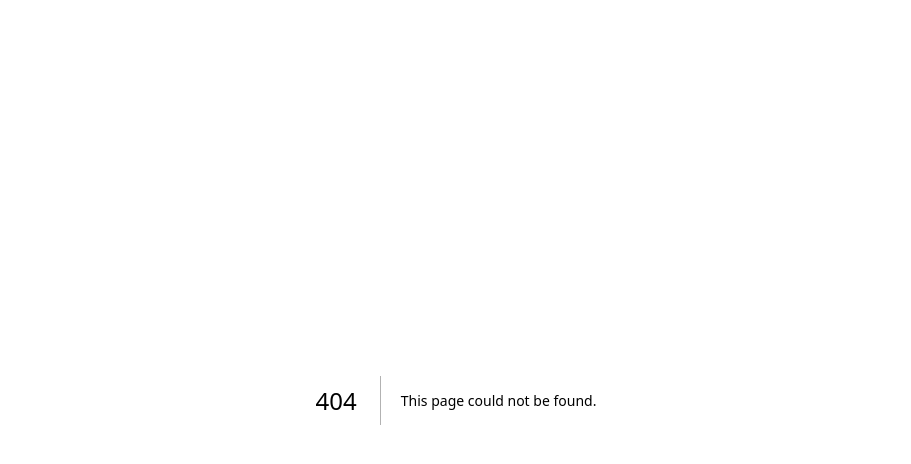
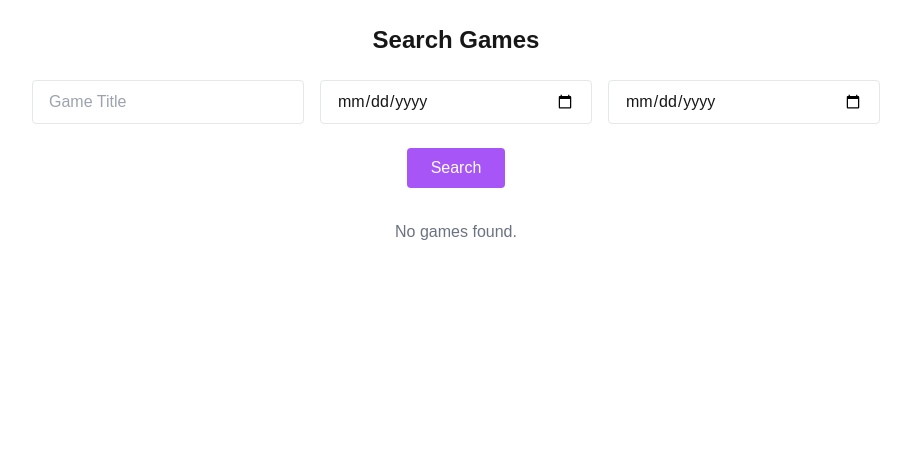
Before and after one commit to Tove-Larsson/Enterprise_Frontend, a Next.js app: page /games in a window 1280 px wide. Before the commit this address had no page. Shown: the top 464 px of the page, without its empty margins (184-1095 px from the left). Built offline with nearby package versions, Linux system fonts and the light colour scheme.

Commit message:
Create IGame interface, create /games page to fetch games from API

```diff
--- /dev/null
+++ b/app/_types/IGame.ts
@@ -0,0 +1,7 @@
+export interface IGame {
+  id: number
+  name: string
+  storyline: string
+  rating: number
+  first_release_date: string
+}
--- /dev/null
+++ b/app/games/page.tsx
@@ -0,0 +1,140 @@
+"use client";
+
+import { useState } from "react";
+import { IGame } from "../_types/IGame";
+
+export default function Games() {
+  const [games, setGames] = useState<IGame[]>([]);
+  const [error, setError] = useState<string | null>("");
+  const [loading, setLoading] = useState<boolean>(false);
+  const [title, setTitle] = useState("");
+  const [minDate, setMinDate] = useState("");
+  const [maxDate, setMaxDate] = useState("");
+
+  const handleSearch = () => {
+    setError(null);
+    setLoading(true);
+
+    const token = sessionStorage.getItem("jwtToken");
+
+    if (!token) {
+      setError("No token exists. Please log in to access this feature.");
+      setLoading(false);
+      return;
+    }
+
+    const queryParams = new URLSearchParams({
+      ...(minDate && { minDate }),
+      ...(maxDate && { maxDate }),
+    });
+
+    fetch(
+      `http://localhost:8080/api/games/${encodeURIComponent(title)}?${
+        queryParams.toString() || ""
+      }`,
+      {
+        headers: {
+          Authorization: `Bearer ${token}`,
+        },
+      }
+    )
+      .then((response) => {
+        if (!response.ok) {
+          return response.json().then((errorData) => {
+            throw new Error(errorData.message || "Failed to fetch games.");
+          });
+        }
+        return response.json();
+      })
+      .then((data: IGame[]) => {
+        setGames(data);
+        setLoading(false);
+      })
+      .catch((err) => {
+        setError(err.message);
+        setLoading(false);
+      });
+  };
+
+  return (
+    <main className="max-w-4xl mx-auto p-6">
+      <h1 className="text-2xl font-bold text-center mb-6">Search Games</h1>
+      {error && (
+        <div className="bg-red-100 text-red-700 p-4 rounded mb-6">{error}</div>
+      )}
+
+      <div className="grid grid-cols-1 sm:grid-cols-3 gap-4 mb-6">
+        <input
+          type="text"
+          placeholder="Game Title"
+          value={title}
+          onChange={(e) => setTitle(e.target.value)}
+          className="border rounded px-4 py-2 w-full focus:outline-none focus:ring focus:ring-purple-400"
+        />
+        <input
+          type="date"
+          placeholder="Min Date"
+          value={minDate}
+          onChange={(e) => setMinDate(e.target.value)}
+          className="border rounded px-4 py-2 w-full focus:outline-none focus:ring focus:ring-purple-400"
+        />
+        <input
+          type="date"
+          placeholder="Max Date"
+          value={maxDate}
+          onChange={(e) => setMaxDate(e.target.value)}
+          className="border rounded px-4 py-2 w-full focus:outline-none focus:ring focus:ring-purple-400"
+        />
+      </div>
+
+      <div className="text-center">
+        <button
+          onClick={handleSearch}
+          className={`bg-purple-500 text-white px-6 py-2 rounded hover:bg-purple-600 disabled:bg-gray-400`}
+          disabled={loading}
+        >
+          {loading ? "Searching..." : "Search"}
+        </button>
+      </div>
+
+      <div className="mt-8">
+        {loading && (
+          <p className="text-center text-gray-500">Loading games...</p>
+        )}
+
+        {!loading && games.length > 0 && (
+          <div>
+            <h2 className="text-xl font-semibold mb-4">Results:</h2>
+            <ul className="space-y-4">
+              {games.map((game) => (
+                <li key={game.id} className="border rounded p-4 shadow">
+                  <h3 className="text-center font-bold text-lg">{game.name}</h3>
+                  <p className="text-sm text-white">
+                    {game.storyline ? game.storyline : "No storyline exists"}
+                  </p>
+                  <p className="text-sm text-gray-500">Rating: {game.rating}</p>
+                  {game.first_release_date && (
+                    <p className="text-sm text-gray-500">
+                      Release Date:{" "}
+                      {new Date(game.first_release_date).toLocaleDateString(
+                        "en-US",
+                        {
+                          year: "numeric",
+                          month: "long",
+                          day: "numeric",
+                        })}
+                    </p>
+                  )}
+                </li>
+              ))}
+            </ul>
+          </div>
+        )}
+
+        {!loading && games.length === 0 && !error && (
+          <p className="text-center text-gray-500">No games found.</p>
+        )}
+      </div>
+    </main>
+  );
+}
```
